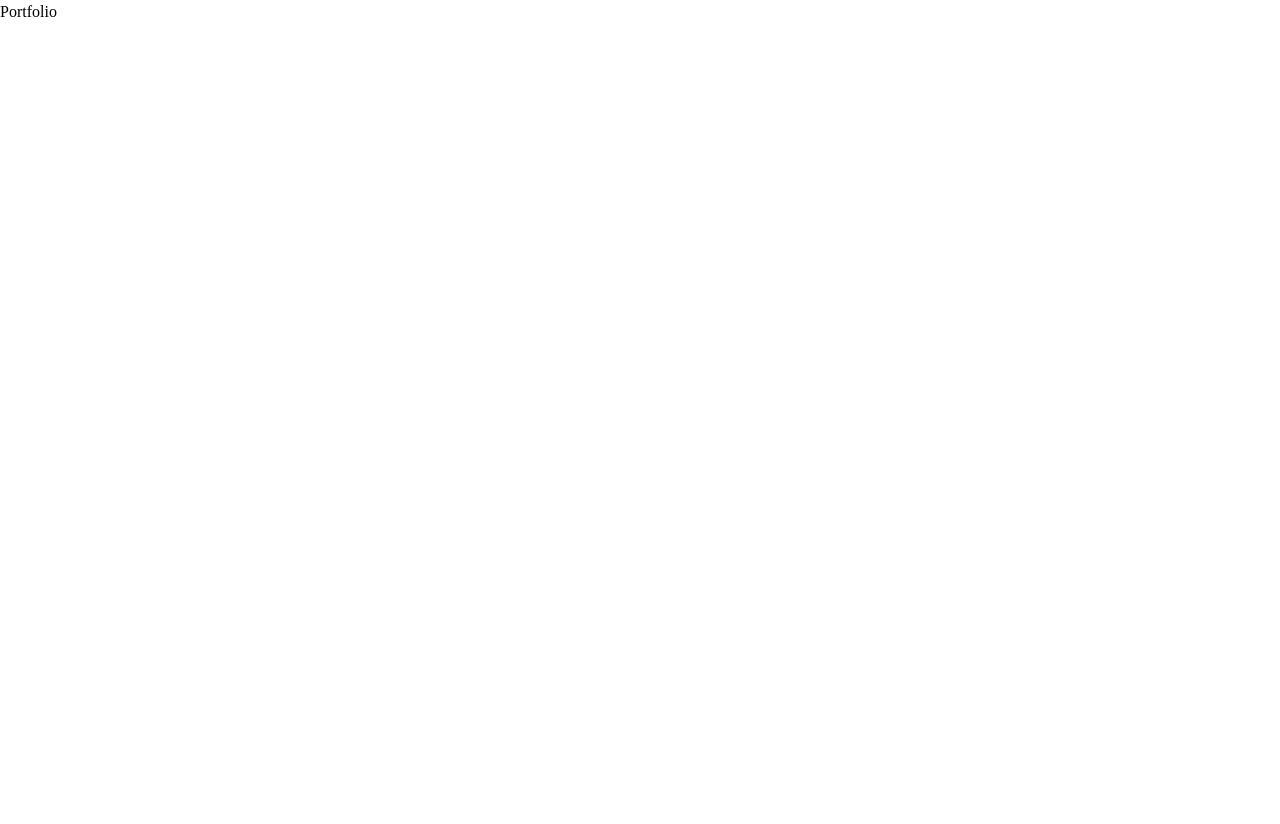
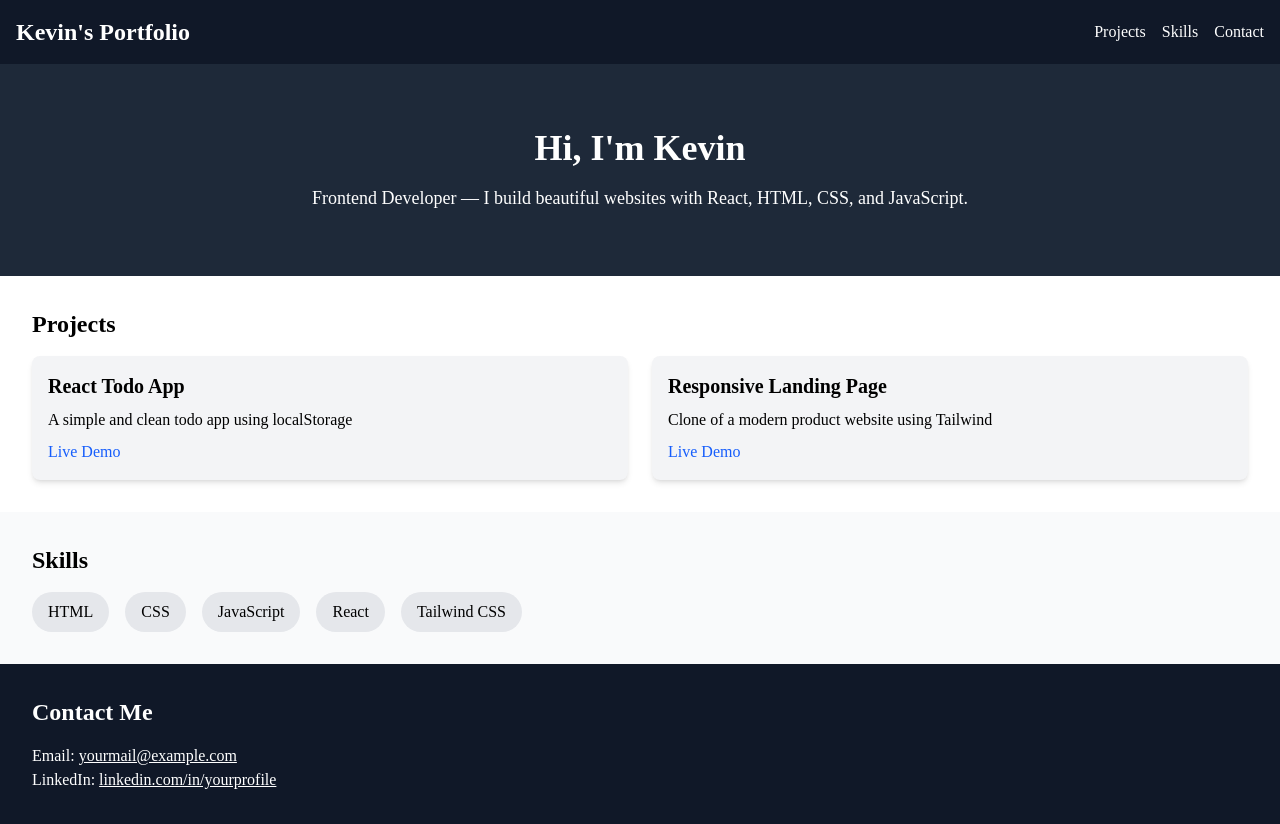
Before and after one commit to itskvsin/my_portfolio, a React (Vite) app: page / in a window 1280 px wide. Before the commit the page ends 800 px from the top, so only its background shows below. Built offline with nearby package versions, Linux system fonts and the light colour scheme; a web font is replaced by a local one.

Commit message:
feat: add portfolio components and restructure App
Add new components for portfolio sections (Hero, Navbar, Projects, Skills, Contact) and update App.jsx to include them. This creates the basic structure for the portfolio website.

```diff
--- a/src/App.jsx
+++ b/src/App.jsx
@@ -1,5 +1,18 @@
-function App() {
-  return <h1>Portfolio</h1>;
+import Navbar from "./Components/Navbar";
+import Hero from "./Components/Hero";
+import Project from "./Components/Project";
+import Skills from "./Components/Skills";
+import Contact from "./Components/Contact";
+
+
+export default function App() {
+  return (
+    <div>
+      <Navbar />
+      <Hero />
+      <Project />
+      <Skills />
+      <Contact />
+    </div>
+  );
 }
-
-export default App;
--- /dev/null
+++ b/src/Components/Contact.jsx
@@ -0,0 +1,9 @@
+export default function Contact() {
+    return (
+      <section id="contact" className="p-8 bg-gray-900 text-white">
+        <h3 className="text-2xl font-bold mb-4">Contact Me</h3>
+        <p>Email: <a href="mailto:yourmail@example.com" className="underline">yourmail@example.com</a></p>
+        <p>LinkedIn: <a href="https://linkedin.com/in/yourprofile" className="underline">linkedin.com/in/yourprofile</a></p>
+      </section>
+    );
+  }
--- /dev/null
+++ b/src/Components/Hero.jsx
@@ -0,0 +1,8 @@
+export default function Hero() {
+    return (
+      <section className="text-center py-16 bg-gray-800 text-white">
+        <h2 className="text-4xl font-bold mb-4">Hi, I'm Kevin</h2>
+        <p className="text-lg">Frontend Developer — I build beautiful websites with React, HTML, CSS, and JavaScript.</p>
+      </section>
+    );
+  }
--- /dev/null
+++ b/src/Components/Navbar.jsx
@@ -0,0 +1,14 @@
+import React from 'react';
+
+export default function Navbar() {
+  return (
+    <nav className="bg-gray-900 text-white p-4 flex justify-between items-center">
+      <h1 className="text-2xl font-bold">Kevin's Portfolio</h1>
+      <ul className="flex space-x-4">
+        <li><a href="#projects">Projects</a></li>
+        <li><a href="#skills">Skills</a></li>
+        <li><a href="#contact">Contact</a></li>
+      </ul>
+    </nav>
+  );
+}
--- /dev/null
+++ b/src/Components/Project.jsx
@@ -0,0 +1,29 @@
+const projects = [
+    {
+      title: "React Todo App",
+      desc: "A simple and clean todo app using localStorage",
+      link: "https://yourlink.com"
+    },
+    {
+      title: "Responsive Landing Page",
+      desc: "Clone of a modern product website using Tailwind",
+      link: "https://yourlink.com"
+    },
+  ];
+
+  export default function Project() {
+    return (
+      <section id="projects" className="p-8 bg-white text-black">
+        <h3 className="text-2xl font-bold mb-4">Projects</h3>
+        <div className="grid md:grid-cols-2 gap-6">
+          {projects.map((project, i) => (
+            <div key={i} className="bg-gray-100 p-4 rounded-lg shadow-md">
+              <h4 className="text-xl font-semibold">{project.title}</h4>
+              <p className="my-2">{project.desc}</p>
+              <a href={project.link} target="_blank" className="text-blue-600">Live Demo</a>
+            </div>
+          ))}
+        </div>
+      </section>
+    );
+  }
--- /dev/null
+++ b/src/Components/Skills.jsx
@@ -0,0 +1,14 @@
+export default function Skills() {
+    const skills = ["HTML", "CSS", "JavaScript", "React", "Tailwind CSS"];
+
+    return (
+      <section id="skills" className="p-8 bg-gray-50 text-black">
+        <h3 className="text-2xl font-bold mb-4">Skills</h3>
+        <div className="flex flex-wrap gap-4">
+          {skills.map((skill, i) => (
+            <span key={i} className="bg-gray-200 px-4 py-2 rounded-full">{skill}</span>
+          ))}
+        </div>
+      </section>
+    );
+  }
```
